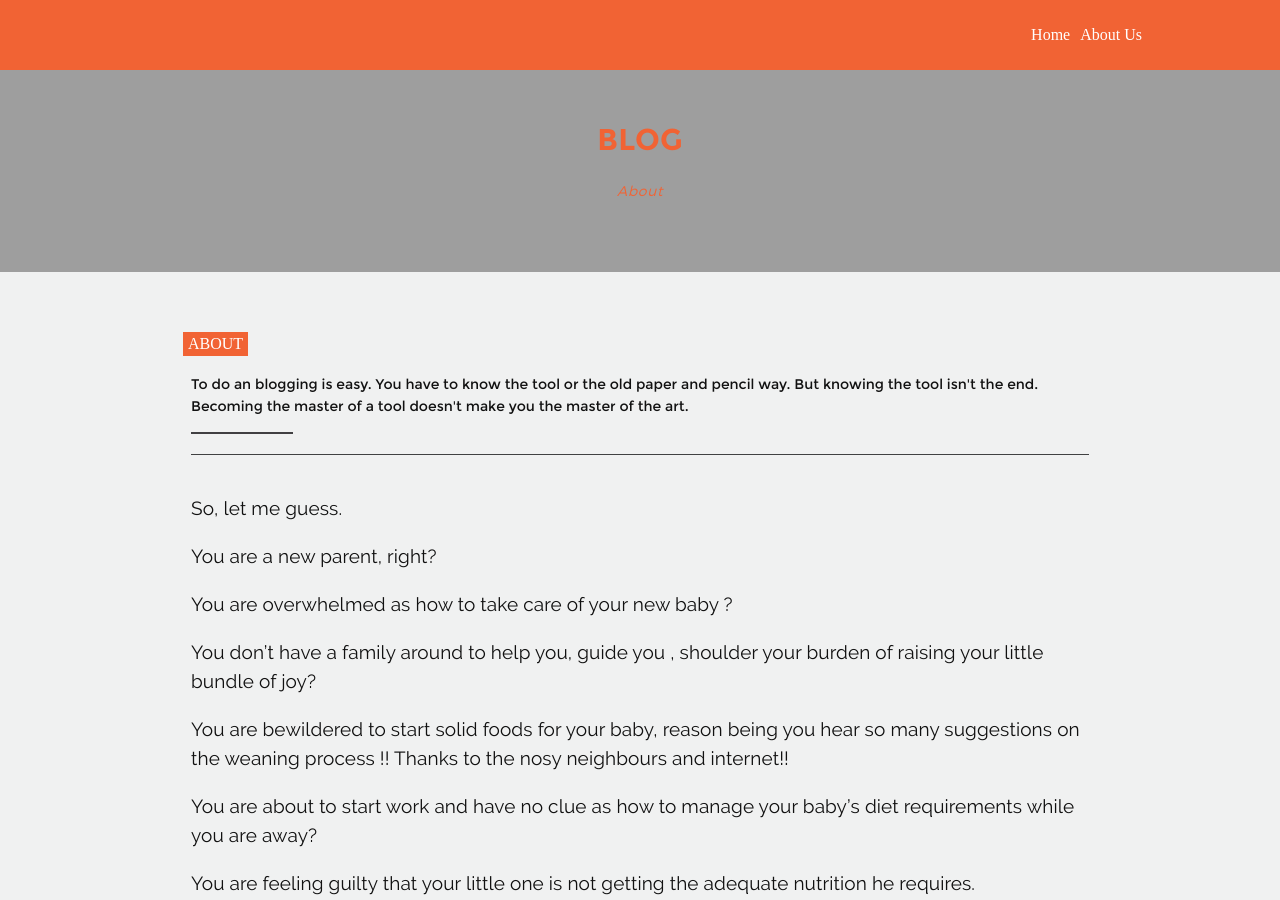
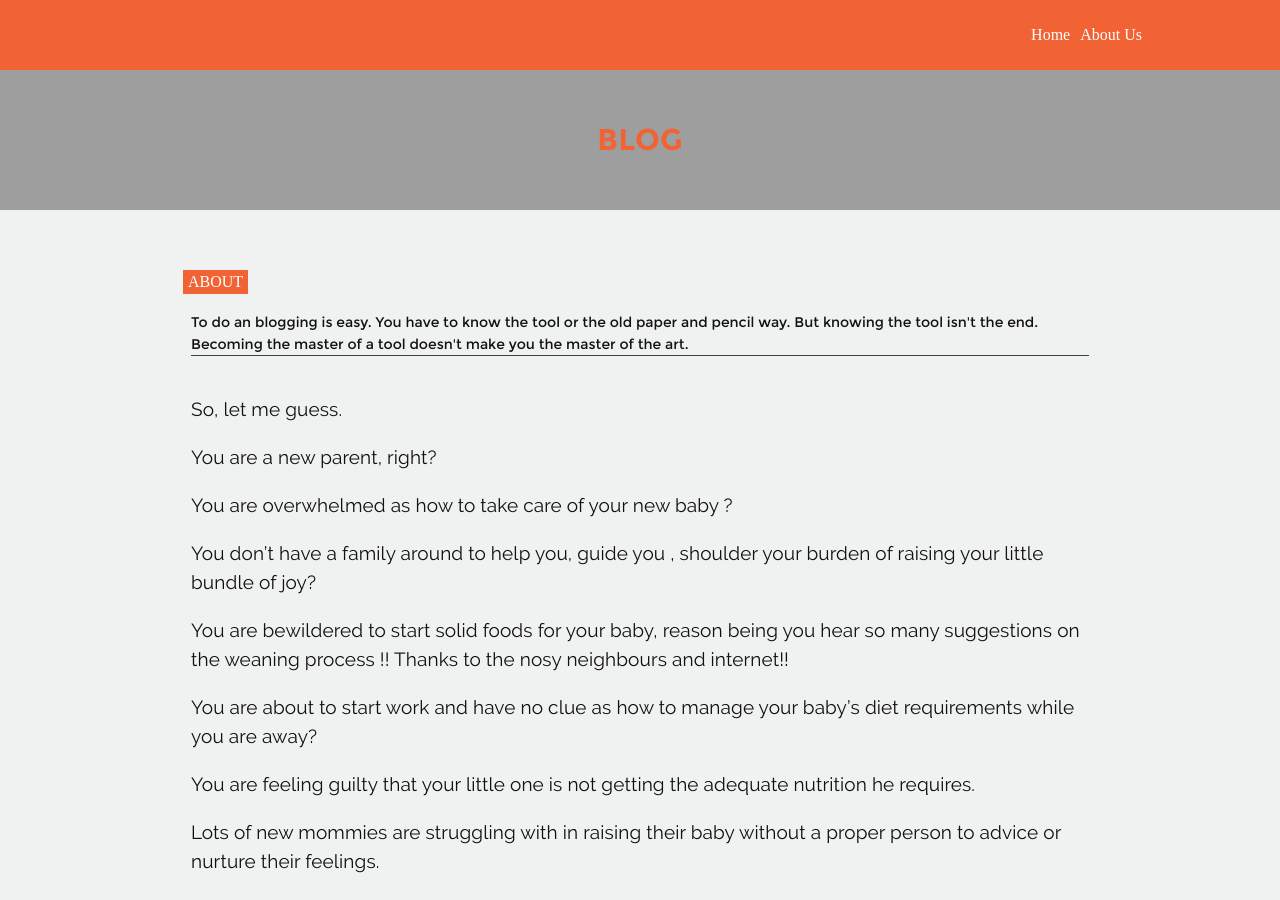
Before and after one commit to sherlifelix/blog, a Jekyll site: the page built from _posts/2022-06-08-about.md, in a window 1280 px wide and 900 px high. Built offline with Jekyll 4.4.1, drawn with Linux system fonts in a browser that asks for light colours; comment, search, counter and statistics services are not loaded.

Commit message:
Update blog_detail.html

```diff
--- a/_layouts/blog_detail.html
+++ b/_layouts/blog_detail.html
@@ -7,7 +7,7 @@
     <div class="blog__detail--banner" style="background: url(%x%)">
         <div class="blog__detail--bannercontent">
             <h5 class="commonHeight__heading">{{page.title |upcase }}</h5>
-            <p class="commonHeight__para details-italics ">{{page.description | capitalize }}</p>
+            <!--p class="commonHeight__para details-italics ">{{page.description | capitalize }}</p-->
         </div>
     </div>
 </div>
@@ -20,7 +20,7 @@
         <div class="col-lg-12 col-md-12 col-sm-12 col-xs-12 middleSection1__detail">
             <div class=" middleSection1__algnn middleSection1__para">
                 {{page.blog_highlight}}
-                <hr class="middleSection1__hr1">
+                <!--hr class="middleSection1__hr1"-->
             </div>
             <!--div class=" middleSection1__media-link">
                 Share:
```
